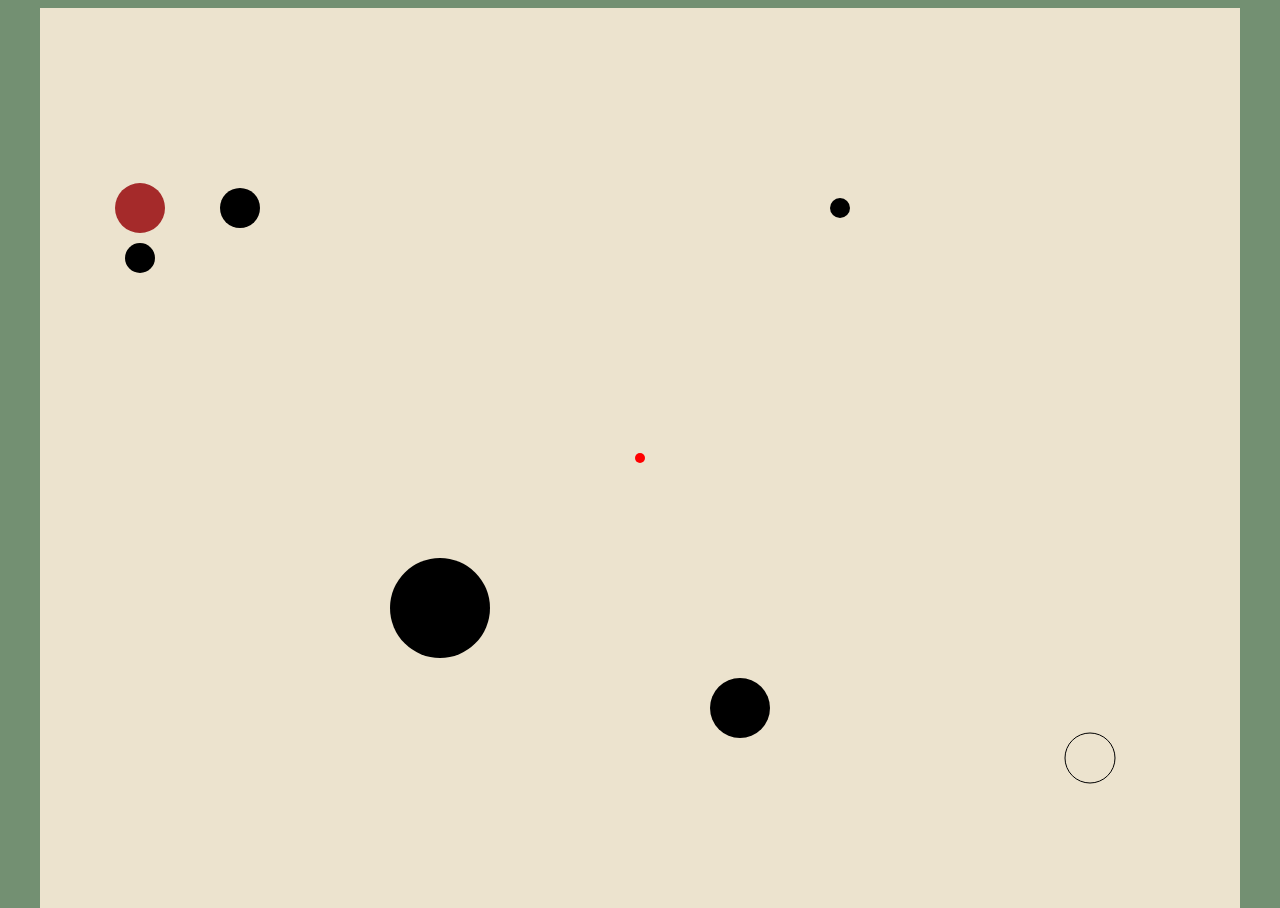
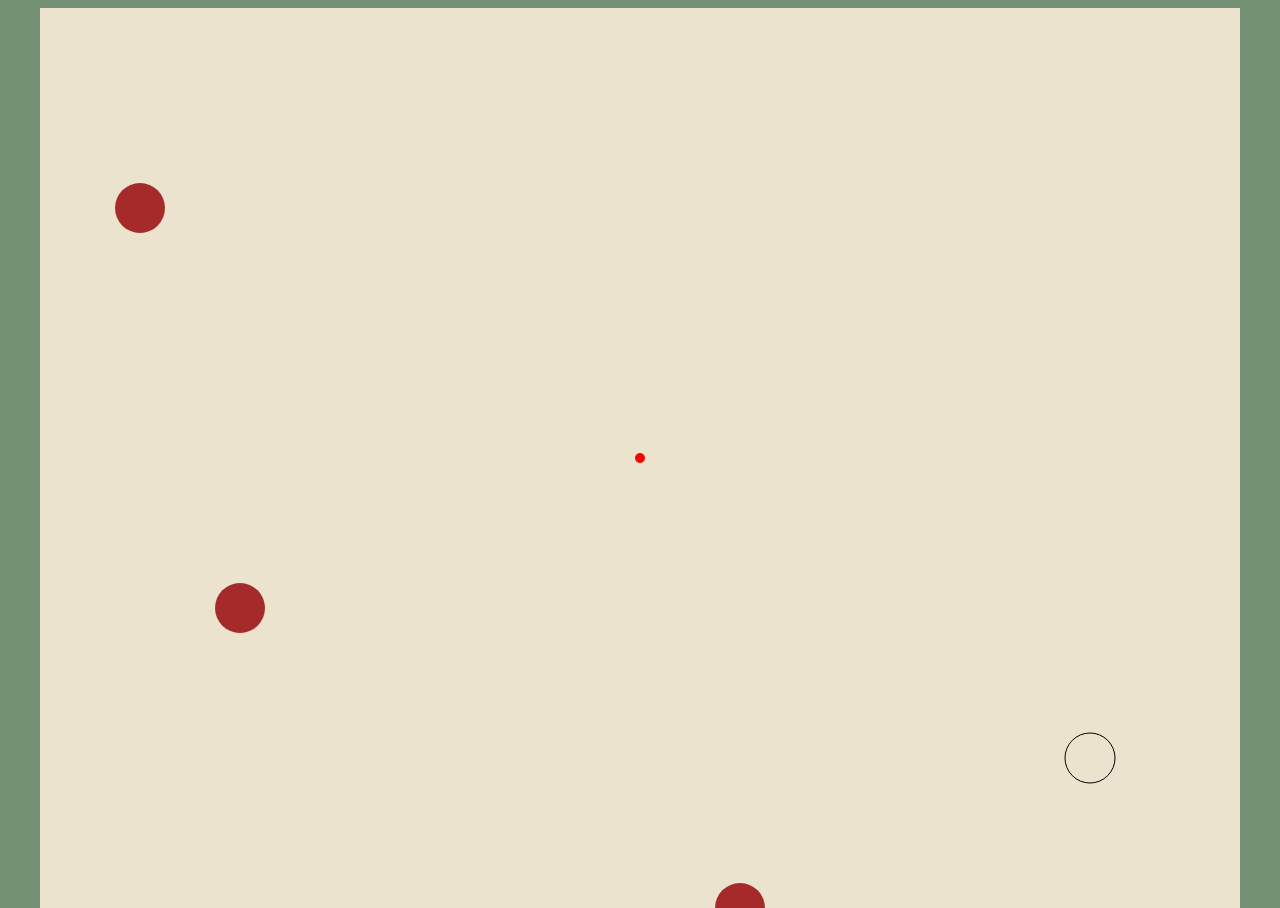
Before and after one commit to danyalready/2d-physics-engine, a website built with Vite: page index.html in a window 1280 px wide. Built offline with nearby package versions, Linux system fonts and the light colour scheme.

Commit message:
refactor: implement with typescript

```diff
--- a/index.html
+++ b/index.html
@@ -4,10 +4,10 @@
         <meta charset="UTF-8" />
         <meta name="viewport" content="width=device-width, initial-scale=1.0" />
         <link type="text/css" rel="stylesheet" href="./styles.css" />
-        <title>Canvas</title>
+        <title>2d Physics Engine</title>
     </head>
     <body>
         <canvas id="canvas" width="1200" height="900"></canvas>
-        <script type="module" src="./src/script.js" defer></script>
+        <script type="module" src="./src/main.ts" defer></script>
     </body>
 </html>
--- a/src/classes/Ball.js
+++ /dev/null
@@ -1,67 +0,0 @@
-import Vector from './Vector.js';
-import { drawCircle } from '../utils.js';
-
-class Ball {
-    constructor(params) {
-        this.radius = params.r;
-        this.color = params.c || 'black';
-        this.position = new Vector({ x: params.x, y: params.y });
-        this.velocity = new Vector({ x: 0, y: 0 });
-        this.acceleration = new Vector({ x: 0, y: 0 });
-        this.accelerationUnit = params.a;
-        this.isPlayer = params.isPlayer;
-    }
-
-    static isCollision(ball1, ball2, distance) {
-        return ball1.radius + ball2.radius >= distance;
-    }
-
-    static resolvePenetration(ball1, ball2) {
-        const distanceVector = ball1.position.subtr(ball2.position);
-        const penetrationDepth = ball1.radius + ball2.radius - distanceVector.getMag();
-        const repulseVector = distanceVector.unit().mult(penetrationDepth / 2);
-
-        ball1.position = ball1.position.add(repulseVector);
-        ball2.position = ball2.position.add(repulseVector.mult(-1));
-    }
-
-    displayVectors(ctx) {
-        this.acceleration.unit().draw(ctx, { x: this.position.x, y: this.position.y, n: this.radius, c: 'green' });
-        this.velocity.draw(ctx, { x: this.position.x, y: this.position.y, n: this.radius / 3, c: 'red' });
-    }
-
-    displayFixedVectors(ctx) {
-        const INDICATOR_OFFSET = 150;
-        const INDICATOR_OFFSET_X = ctx.canvas.offsetWidth - INDICATOR_OFFSET;
-        const INDICATOR_OFFSET_Y = ctx.canvas.offsetHeight - INDICATOR_OFFSET;
-
-        drawCircle(ctx, { x: INDICATOR_OFFSET_X, y: INDICATOR_OFFSET_Y, r: this.radius });
-
-        this.velocity.draw(ctx, {
-            x: INDICATOR_OFFSET_X,
-            y: INDICATOR_OFFSET_Y,
-            n: this.radius / 3,
-            c: 'red',
-        });
-
-        this.acceleration.unit().draw(ctx, {
-            x: INDICATOR_OFFSET_X,
-            y: INDICATOR_OFFSET_Y,
-            n: this.radius,
-            c: 'green',
-        });
-
-        this.acceleration.normal().draw(ctx, {
-            x: INDICATOR_OFFSET_X,
-            y: INDICATOR_OFFSET_Y,
-            n: this.radius,
-            c: 'yellow',
-        });
-    }
-
-    draw(ctx) {
-        drawCircle(ctx, { x: this.position.x, y: this.position.y, r: this.radius, c: this.color, isFill: true });
-    }
-}
-
-export default Ball;
--- /dev/null
+++ b/src/classes/Ball.ts
@@ -0,0 +1,118 @@
+import Vector, { type Coordinate } from './Vector.js';
+import { drawCircle } from '../utils.js';
+
+export type Circle = {
+    coordinate: Coordinate;
+    radius: number;
+    color?: CSSStyleDeclaration['color'];
+    isFill?: boolean;
+};
+
+export type BallParams = Circle & {
+    accelerationUnit: number;
+    isPlayer?: boolean;
+};
+
+class Ball {
+    radius: number;
+    color: CSSStyleDeclaration['color'];
+    position: Vector;
+    velocity: Vector;
+    acceleration: Vector;
+    accelerationUnit: number;
+    isPlayer: boolean;
+
+    constructor(params: BallParams) {
+        this.radius = params.radius;
+        this.color = params.color || 'black';
+        this.position = new Vector({
+            x: params.coordinate.x,
+            y: params.coordinate.y,
+        });
+        this.velocity = new Vector({ x: 0, y: 0 });
+        this.acceleration = new Vector({ x: 0, y: 0 });
+        this.accelerationUnit = params.accelerationUnit;
+        this.isPlayer = !!params.isPlayer;
+    }
+
+    static isCollision(ball1: Ball, ball2: Ball, distance: number) {
+        return ball1.radius + ball2.radius >= distance;
+    }
+
+    static resolvePenetration(ball1: Ball, ball2: Ball) {
+        const distanceVector = ball1.position.subtr(ball2.position);
+        const penetrationDepth = ball1.radius + ball2.radius - distanceVector.getMag();
+        const repulseVector = distanceVector.unit().mult(penetrationDepth / 2);
+
+        ball1.position = ball1.position.add(repulseVector);
+        ball2.position = ball2.position.add(repulseVector.mult(-1));
+    }
+
+    displayVectors(ctx: CanvasRenderingContext2D) {
+        this.acceleration.unit().draw(ctx, {
+            coordinate: {
+                x: this.position.x,
+                y: this.position.y,
+            },
+            n: this.radius,
+            color: 'green',
+        });
+        this.velocity.draw(ctx, {
+            coordinate: {
+                x: this.position.x,
+                y: this.position.y,
+            },
+            n: this.radius / 3,
+            color: 'red',
+        });
+    }
+
+    displayFixedVectors(ctx: CanvasRenderingContext2D) {
+        const INDICATOR_OFFSET = 150;
+        const INDICATOR_OFFSET_X = ctx.canvas.offsetWidth - INDICATOR_OFFSET;
+        const INDICATOR_OFFSET_Y = ctx.canvas.offsetHeight - INDICATOR_OFFSET;
+
+        drawCircle(ctx, {
+            coordinate: { x: INDICATOR_OFFSET_X, y: INDICATOR_OFFSET_Y },
+            radius: this.radius,
+        });
+
+        this.velocity.draw(ctx, {
+            coordinate: {
+                x: INDICATOR_OFFSET_X,
+                y: INDICATOR_OFFSET_Y,
+            },
+            n: this.radius / 3,
+            color: 'red',
+        });
+
+        this.acceleration.unit().draw(ctx, {
+            coordinate: {
+                x: INDICATOR_OFFSET_X,
+                y: INDICATOR_OFFSET_Y,
+            },
+            n: this.radius,
+            color: 'green',
+        });
+
+        this.acceleration.normal().draw(ctx, {
+            coordinate: {
+                x: INDICATOR_OFFSET_X,
+                y: INDICATOR_OFFSET_Y,
+            },
+            n: this.radius,
+            color: 'yellow',
+        });
+    }
+
+    draw(ctx: CanvasRenderingContext2D) {
+        drawCircle(ctx, {
+            coordinate: { x: this.position.x, y: this.position.y },
+            radius: this.radius,
+            color: this.color,
+            isFill: true,
+        });
+    }
+}
+
+export default Ball;
--- a/src/classes/Vector.js
+++ b/src/classes/Vector.ts
@@ -1,22 +1,29 @@
+export type Coordinate = { x: number; y: number };
+
+export type Line = { coordinate: Coordinate; n: number; color: CSSStyleDeclaration['color'] };
+
 class Vector {
-    constructor(params) {
+    x: number;
+    y: number;
+
+    constructor(params: Coordinate) {
         this.x = params.x;
         this.y = params.y;
     }
 
-    static dot(vector1, vector2) {
+    static dot(vector1: Vector, vector2: Vector) {
         return vector1.x * vector2.x + vector1.y * vector2.y;
     }
 
-    add(vector) {
+    add(vector: Vector) {
         return new Vector({ x: this.x + vector.x, y: this.y + vector.y });
     }
 
-    subtr(vector) {
+    subtr(vector: Vector) {
         return new Vector({ x: this.x - vector.x, y: this.y - vector.y });
     }
 
-    mult(n) {
+    mult(n: number) {
         return new Vector({ x: this.x * n, y: this.y * n });
     }
 
@@ -25,7 +32,10 @@ class Vector {
             return new Vector({ x: 0, y: 0 });
         }
 
-        return new Vector({ x: this.x / this.getMag(), y: this.y / this.getMag() });
+        return new Vector({
+            x: this.x / this.getMag(),
+            y: this.y / this.getMag(),
+        });
     }
 
     normal() {
@@ -36,11 +46,11 @@ class Vector {
         return Math.sqrt(this.x ** 2 + this.y ** 2);
     }
 
-    draw(ctx, params) {
+    draw(ctx: CanvasRenderingContext2D, params: Line) {
         ctx.beginPath();
-        ctx.moveTo(params.x, params.y);
-        ctx.lineTo(params.x + this.x * params.n, params.y + this.y * params.n);
-        ctx.strokeStyle = params.c;
+        ctx.moveTo(params.coordinate.x, params.coordinate.y);
+        ctx.lineTo(params.coordinate.x + this.x * params.n, params.coordinate.y + this.y * params.n);
+        ctx.strokeStyle = params.color;
         ctx.stroke();
         ctx.closePath();
     }
--- a/src/script.js
+++ b/src/main.ts
@@ -1,27 +1,26 @@
 import Ball from './classes/Ball.js';
 import { roundNumber } from './utils.js';
 
-const FRICTION = 0.095;
+const FRICTION: number = 0.095;
 
 window.addEventListener('load', () => {
-    let IS_UP, IS_RIGHT, IS_DOWN, IS_LEFT;
+    let IS_UP: boolean, IS_RIGHT: boolean, IS_DOWN: boolean, IS_LEFT: boolean;
 
-    const canvas = document.getElementById('canvas');
-    const canvasCtx = canvas.getContext('2d');
+    const canvas = document.getElementById('canvas') as HTMLCanvasElement;
+    const canvasCtx = canvas.getContext('2d') as CanvasRenderingContext2D;
 
     const balls = [
-        new Ball({ x: 100, y: 200, r: 25, a: 1, isPlayer: true, c: 'brown' }),
-        new Ball({ x: 800, y: 200, r: 10, a: 1 }),
-        new Ball({ x: 400, y: 600, r: 50, a: 1 }),
-        new Ball({ x: 100, y: 250, r: 15, a: 1 }),
-        new Ball({ x: 200, y: 200, r: 20, a: 1 }),
-        new Ball({ x: 700, y: 700, r: 30, a: 1 }),
+        new Ball({ coordinate: { x: 100, y: 200 }, radius: 25, accelerationUnit: 1, color: 'brown', isPlayer: true }),
+        new Ball({ coordinate: { x: 200, y: 600 }, radius: 25, accelerationUnit: 1, color: 'brown' }),
+        new Ball({ coordinate: { x: 700, y: 900 }, radius: 25, accelerationUnit: 1, color: 'brown' }),
         new Ball({
-            x: canvasCtx.canvas.offsetWidth / 2,
-            y: canvasCtx.canvas.offsetHeight / 2,
-            r: 5,
-            a: 0.2,
-            c: 'red',
+            coordinate: {
+                x: canvasCtx.canvas.offsetWidth / 2,
+                y: canvasCtx.canvas.offsetHeight / 2,
+            },
+            radius: 5,
+            accelerationUnit: 0.2,
+            color: 'red',
         }),
     ];
     const playerBall = balls.find((ball) => ball.isPlayer);
@@ -63,6 +62,10 @@ window.addEventListener('load', () => {
     });
 
     function move() {
+        if (!playerBall) {
+            throw new Error('The `player-ball` is not defined.');
+        }
+
         if (IS_UP) {
             playerBall.acceleration.y = -playerBall.accelerationUnit;
         }
--- a/src/utils.js
+++ b/src/utils.ts
@@ -1,8 +1,10 @@
-function drawCircle(canvasContext, params) {
-    const color = params.c || 'black';
+import { type Circle } from './classes/Ball';
+
+function drawCircle(canvasContext: CanvasRenderingContext2D, params: Circle) {
+    const color = params.color || 'black';
 
     canvasContext.beginPath();
-    canvasContext.arc(params.x, params.y, params.r, 0, Math.PI * 2, true);
+    canvasContext.arc(params.coordinate.x, params.coordinate.y, params.radius, 0, Math.PI * 2, true);
 
     if (params.isFill) {
         canvasContext.fillStyle = color;
@@ -15,7 +17,7 @@ function drawCircle(canvasContext, params) {
     canvasContext.closePath();
 }
 
-function roundNumber(number, precision) {
+function roundNumber(number: number, precision: number) {
     const factor = 10 ** precision;
 
     return Math.round(number * factor) / factor;
```
Also changed, not shown: package.json (+13 -4 lines), tsconfig.json (added, +23 -0 lines), 3 other files.
